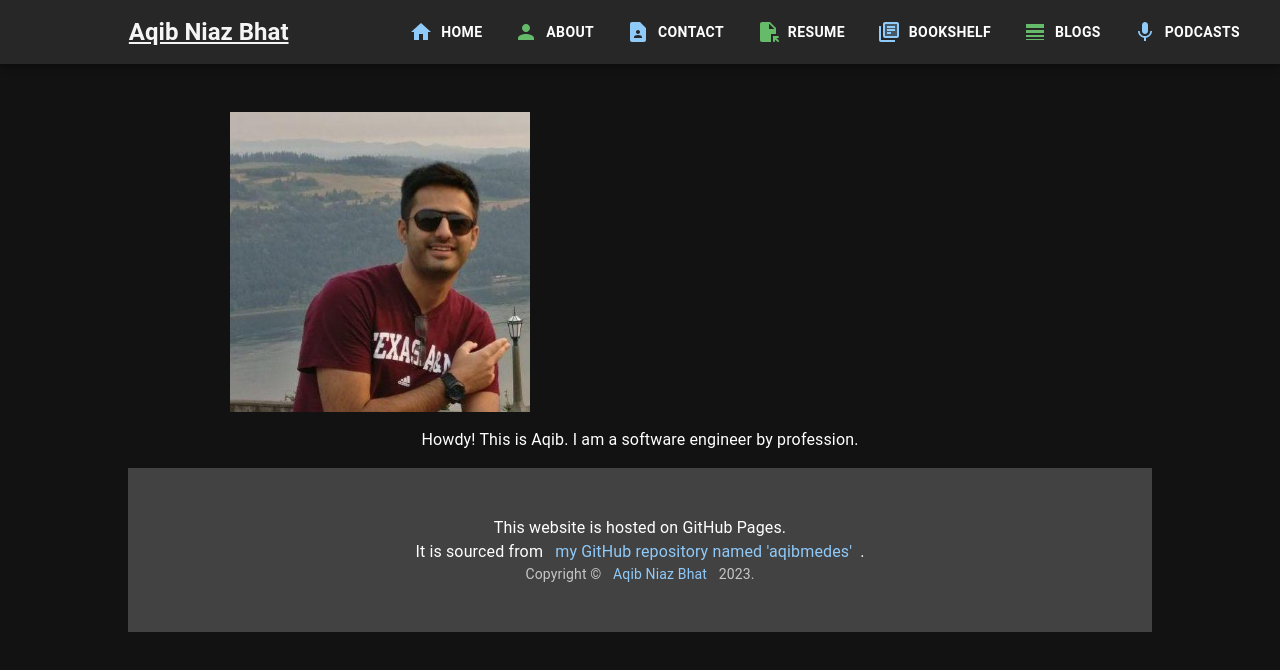
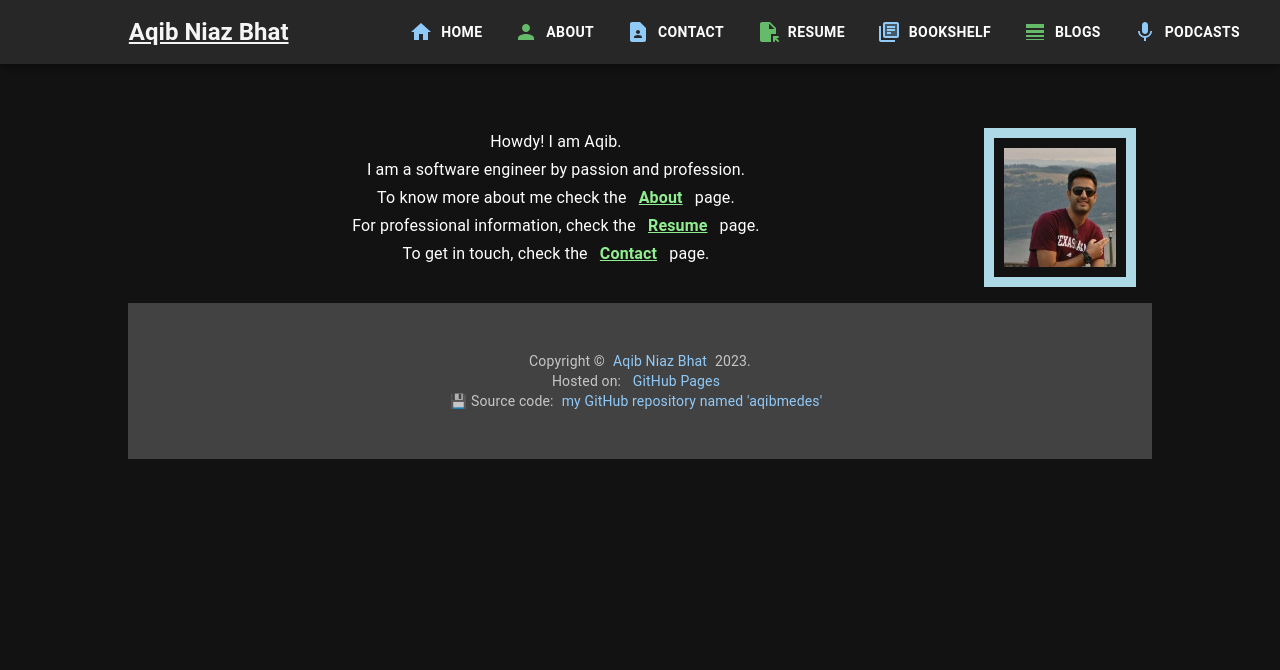
Before and after one commit to aqib-bhat/aqibmedes, a React (Create React App) app: page / in a window 1280 px wide. Shown: the top 670 px of the page. Built offline with nearby package versions, Linux system fonts and the light colour scheme.

Commit message:
Update the content and style for the Home view

```diff
--- a/src/App.css
+++ b/src/App.css
@@ -5,13 +5,17 @@
 }
 
 .App-logo {
-  height: 40vmin;
+  height: 100%;
   pointer-events: none;
+  margin: auto;
+  width: 100%;
+  border: 10px solid lightblue;
+  padding: 10px;
 }
 
 @media (prefers-reduced-motion: no-preference) {
   .App-logo {
-    animation: App-logo-spin infinite 20s linear;
+    animation: App-logo-spin 1s linear;
   }
 }
 
--- a/src/components/DrawerAppBar.tsx
+++ b/src/components/DrawerAppBar.tsx
@@ -12,7 +12,7 @@ import MenuIcon from '@mui/icons-material/Menu';
 import Toolbar from '@mui/material/Toolbar';
 import Typography from '@mui/material/Typography';
 import Button from '@mui/material/Button';
-import { Link } from 'react-router-dom';
+import { Link as InternalLink } from 'react-router-dom';
 import HomeIcon from '@mui/icons-material/Home';
 import AboutIcon from '@mui/icons-material/Person';
 import ResumeIcon from '@mui/icons-material/FileOpen';
@@ -63,12 +63,12 @@ export default function DrawerAppBar() {
       <List>
         {navItems.map((item) => (
           <ListItem key={item.name} disablePadding sx={{ display: 'inline' }}>
-            <Link to={item.route}>
+            <InternalLink to={item.route}>
               <ListItemButton sx={{ textAlign: 'center' }}>
                 {getNavItemIcon(item.name)}
                 <ListItemText primary={item.name} />
               </ListItemButton>
-            </Link>
+            </InternalLink>
           </ListItem>
         ))}
       </List>
@@ -94,16 +94,16 @@ export default function DrawerAppBar() {
             component="div"
             sx={{ flexGrow: 1, fontWeight: 'bold', display: { xs: 'block', sm: 'block' } }}
           >
-            <Link to="/">Aqib Niaz Bhat</Link>
+            <InternalLink to="/">Aqib Niaz Bhat</InternalLink>
           </Typography>
           <Box sx={{ display: { xs: 'none', sm: 'block' } }}>
             {navItems.map((item) => (
-              <Link to={item.route} key={item.name}>
+              <InternalLink to={item.route} key={item.name}>
                 <Button sx={{ color: '#fff', fontWeight: 'bold' }}>
                   {getNavItemIcon(item.name)}&nbsp;&nbsp;
                   {item.name}
                 </Button>
-              </Link>
+              </InternalLink>
             ))}
           </Box>
         </Toolbar>
--- a/src/components/Footer.tsx
+++ b/src/components/Footer.tsx
@@ -4,11 +4,11 @@ import { Container, Link, Typography } from '@mui/material';
 
 function Copyright() {
   return (
-    <Typography variant="body2" color="text.secondary">
-      {'Copyright © '}
+    <Typography variant="body2">
+      {'Copyright ©'}
       <Link href="https://aqib-bhat.github.io/aqibmedes/" underline="hover">
         Aqib Niaz Bhat
-      </Link>{' '}
+      </Link>
       {new Date().getFullYear()}
       {'.'}
     </Typography>
@@ -23,16 +23,17 @@ export default function Footer() {
             theme.palette.mode === "light"
               ? theme.palette.grey[200]
               : theme.palette.grey[800],
-          p: 6
+          p: 6,
+          color: 'text.secondary'
         }}
         component="footer"
       >
         <Container maxWidth="sm">
-          <Typography variant="body1">
-            This website is hosted on GitHub Pages.<br/>
-            It is sourced from <Link href='https://github.com/aqib-bhat/aqibmedes' target="_blank" rel="noopener" underline="hover">my GitHub repository named 'aqibmedes'</Link>.
+          <Copyright />
+          <Typography variant="body2">
+            Hosted on: <Link href='https://pages.github.com/' target="_blank" rel="noopener" underline="hover">GitHub Pages</Link><br/>
+            💾 Source code:<Link href='https://github.com/aqib-bhat/aqibmedes' target="_blank" rel="noopener" underline="hover">my GitHub repository named 'aqibmedes'</Link>
           </Typography>
-          <Copyright />
         </Container>
       </Box>
   );
--- /dev/null
+++ b/src/components/Item.tsx
@@ -0,0 +1,11 @@
+import { Paper, styled } from '@mui/material';
+
+const Item = styled(Paper)(({ theme }) => ({
+    backgroundColor: theme.palette.mode === 'dark' ? '#1A2027' : '#fff',
+    ...theme.typography.body2,
+    padding: theme.spacing(1),
+    textAlign: 'center',
+    color: theme.palette.text.secondary,
+}));
+
+export { Item }
--- /dev/null
+++ b/src/components/StyledRouterLink.tsx
@@ -0,0 +1,20 @@
+import { Link } from 'react-router-dom';
+import { styled } from '@mui/material';
+
+const StyledRouterLink = styled(Link)`
+    color: lightgreen;
+    font-weight: bold;
+
+    /* added & */
+    &:visited {
+    color: lightblue;
+    }
+
+    /* added & */
+    &:hover {
+    color: yellow;
+    transition-duration: 0.3s;
+}
+`;
+
+export { StyledRouterLink }
--- a/src/views/AboutMe.tsx
+++ b/src/views/AboutMe.tsx
@@ -7,9 +7,20 @@ class AboutMe extends React.Component {
             <div>
                 <Typography variant="h3" gutterBottom sx={{ fontWeight: 'bold' }}>About Me</Typography>
                 <main>
-                    <p>A software engineer currently based in the Greater Vancouver Area in Canada.</p>
-                    <p>Thought process</p>
+                    <p>
+                        A software engineer currently based in the Greater Vancouver Area in Canada.<br/>
+                        Software Engineering has taught me a lot about how to get things done and life in general as well.<br/>
+                        I am also interested in a host of other things, from science and spirituality to sports and comedy.
+                    </p>
+                    <p>
+                        Thought process<br/>
+                        Conceptual clarity.
+                    </p>
                     <p>Interests outside of work</p>
+                    <p>
+                        Motto: Leave things in a better place than you find them.<br/>
+                        Empathy, Justice, and Logic.
+                    </p>
                 </main>
             </div>
         )
--- a/src/views/Contact.tsx
+++ b/src/views/Contact.tsx
@@ -1,14 +1,6 @@
 import React from 'react';
-import { Link, Paper, Stack, Typography } from '@mui/material';
-import { styled } from '@mui/material/styles';
-
-const Item = styled(Paper)(({ theme }) => ({
-    backgroundColor: theme.palette.mode === 'dark' ? '#1A2027' : '#fff',
-    ...theme.typography.body2,
-    padding: theme.spacing(1),
-    textAlign: 'center',
-    color: theme.palette.text.secondary,
-  }));
+import { Link, Stack, Typography } from '@mui/material';
+import { Item } from '../components/Item';
 
 class Contact extends React.Component {
     render() {
--- a/src/views/Home.tsx
+++ b/src/views/Home.tsx
@@ -1,21 +1,27 @@
 import '../App.css';
 import React from 'react';
 import displayPic from "../assets/images/Aqib_DP.jpeg";
-import { Avatar } from '@mui/material';
+import { Box, Grid, Typography } from '@mui/material';
+import { StyledRouterLink } from '../components/StyledRouterLink';
 
 class Home extends React.Component {
     render() {
         return (
-          <div className="App">
-            <Avatar
-                    alt="Aqib"
-                    src={displayPic}
-                    sx={{ width: 300, height: 300 }}
-                    variant="square"
-            ></Avatar>
-            <p>
-                Howdy! This is Aqib. I am a software engineer by profession.
-            </p>
+          <div>
+          <Box sx={{ flexGrow: 1, padding: 2 }}>
+            <Grid container spacing={2}>
+              <Grid item sm={12} md={8} lg={10}>
+                <Typography variant="subtitle1">Howdy! I am Aqib.</Typography>
+                <Typography variant="subtitle1">I am a software engineer by passion and profession.</Typography>
+                <Typography variant="subtitle1">To know more about me check the <StyledRouterLink to="/about">About</StyledRouterLink> page.</Typography>
+                <Typography variant="subtitle1">For professional information, check the <StyledRouterLink to="/resume">Resume</StyledRouterLink> page.</Typography>
+                <Typography variant="subtitle1">To get in touch, check the <StyledRouterLink to="/resume">Contact</StyledRouterLink> page.</Typography>
+              </Grid>
+              <Grid item sm={12} md={4} lg={2}>
+                <img src={displayPic} className="App-logo" alt="Aqib" />
+              </Grid>
+            </Grid>
+          </Box>
           </div>
         );
     }
--- a/src/views/Resume.tsx
+++ b/src/views/Resume.tsx
@@ -1,16 +1,8 @@
 import React from 'react';
-import { styled } from '@mui/material/styles';
-import { Accordion, AccordionDetails, AccordionSummary, Box, CardContent, Grid, Link, Paper, Typography } from '@mui/material';
+import { Accordion, AccordionDetails, AccordionSummary, Box, CardContent, Grid, Link, Typography } from '@mui/material';
 import ExpandMoreIcon from '@mui/icons-material/ExpandMore';
 import { experienceInfo, skills, education, certifications, languages, testScores } from '../data/ResumeData';
-
-const Item = styled(Paper)(({ theme }) => ({
-  backgroundColor: theme.palette.mode === 'dark' ? '#1A2027' : '#fff',
-  ...theme.typography.body2,
-  padding: theme.spacing(1),
-  textAlign: 'center',
-  color: theme.palette.text.secondary,
-}));
+import { Item } from '../components/Item';
 
 export default function Resume() {
     return (
```
